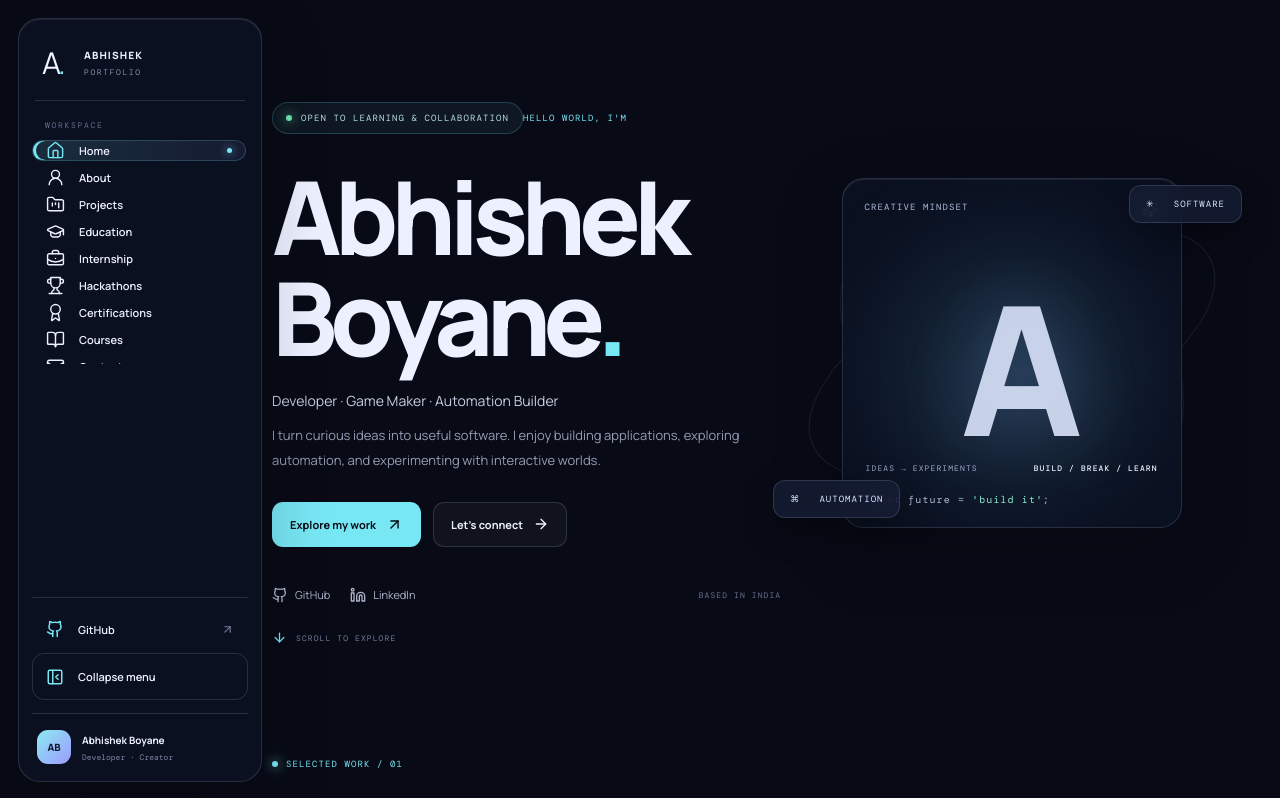
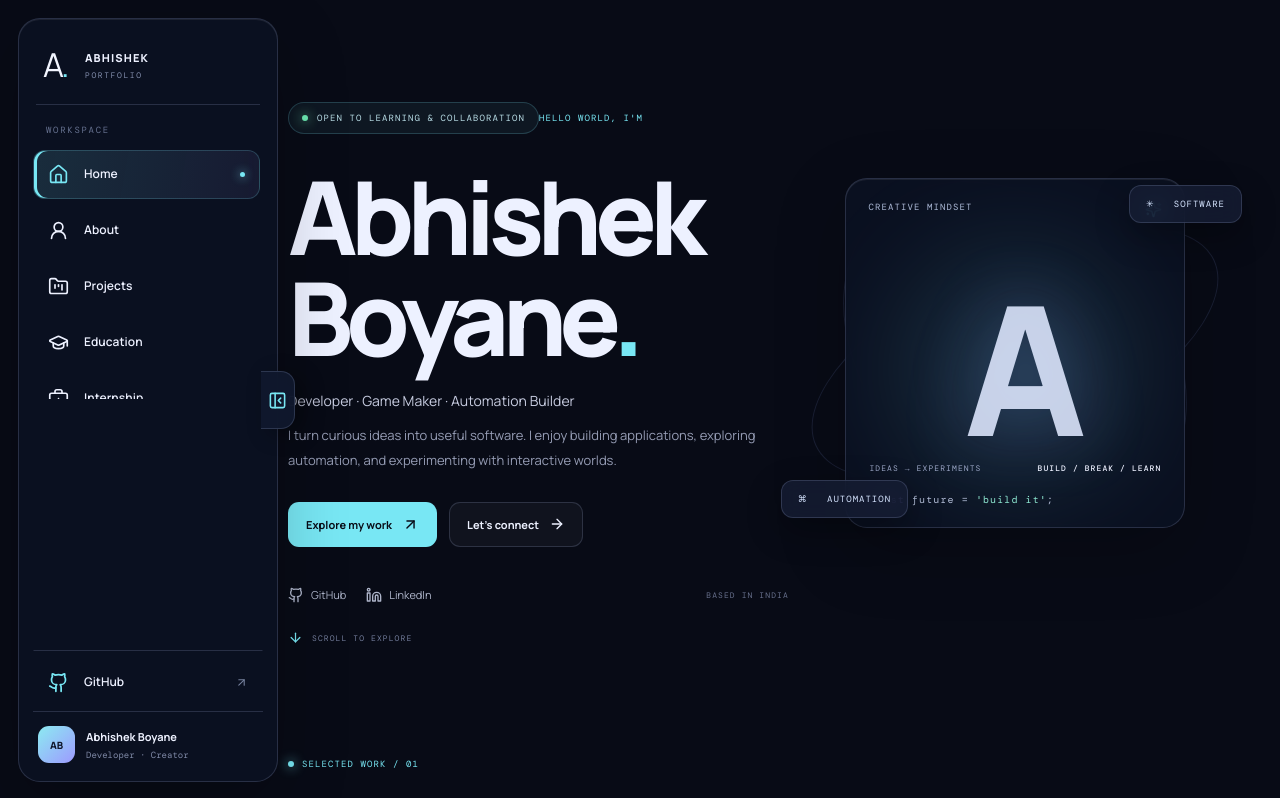
Before and after one commit to abhiopkrck/abhiopkrck, a React (Vite) app: page / in a window 1280 px wide. Shown: the top 798 px of the page. Built offline with nearby package versions, Linux system fonts and the light colour scheme.

Commit message:
Improve sidebar icon sizing and move collapse control to edge

```diff
--- a/src/components/Navbar.jsx
+++ b/src/components/Navbar.jsx
@@ -35,11 +35,10 @@ export default function Navbar() {
       <a className="sidebar-github" href={profile.github} target="_blank" rel="noreferrer" title={collapsed ? 'GitHub' : undefined}>
         <Github size={18}/><span className="sidebar-link-label">GitHub</span><ArrowUpRight className="sidebar-external" size={13}/>
       </a>
-      <button className="sidebar-toggle" type="button" onClick={() => setCollapsed(value => !value)} aria-label={collapsed ? 'Expand navigation' : 'Collapse navigation'} title={collapsed ? 'Expand navigation' : 'Collapse navigation'}>
-        {collapsed ? <PanelLeftOpen size={18}/> : <PanelLeftClose size={18}/>}
-        <span className="sidebar-link-label">{collapsed ? 'Expand menu' : 'Collapse menu'}</span>
-      </button>
       <div className="sidebar-profile"><span className="sidebar-avatar">AB</span><span className="sidebar-profile-copy"><b>Abhishek Boyane</b><small>Developer · Creator</small></span></div>
     </div>
+    <button className={`sidebar-edge-toggle ${collapsed ? 'is-collapsed' : ''}`} type="button" onClick={() => setCollapsed(value => !value)} aria-label={collapsed ? 'Show navigation labels' : 'Hide navigation labels'} title={collapsed ? 'Expand sidebar' : 'Hide sidebar'}>
+      {collapsed ? <PanelLeftOpen size={19}/> : <PanelLeftClose size={19}/>}
+    </button>
   </aside>
 }
--- a/src/styles.css
+++ b/src/styles.css
@@ -132,3 +132,49 @@ body:has(.sidebar-collapsed) .footer.container{width:min(1200px,calc(100% - 145p
 :root[data-theme="simple"] body,:root[data-theme="solarized"] body,:root[data-theme="claymorphism"] body,:root[data-theme="neumorphism"] body{background:var(--theme-bg)}
 :root[data-theme="simple"] .hero h1,:root[data-theme="solarized"] .hero h1,:root[data-theme="claymorphism"] .hero h1,:root[data-theme="neumorphism"] .hero h1{color:var(--theme-text)}
 :root[data-theme="simple"] .sidebar-link.active,:root[data-theme="solarized"] .sidebar-link.active{background:color-mix(in srgb,var(--cyan) 12%,transparent)}
+
+
+/* Navigation refinement: larger readable tabs, crisp icons, and a side-mounted hide handle. */
+.sidebar-wrap{width:260px}
+.sidebar{padding:20px 14px 15px}
+.sidebar-links{gap:7px;padding:2px 3px 8px 0}
+.sidebar-link{height:49px;min-height:49px;padding:0 14px;gap:15px;font-size:12px;letter-spacing:.05px}
+.sidebar-link>svg{width:21px;height:21px;min-width:21px;flex:0 0 21px;stroke-width:1.9}
+.sidebar-link-label{line-height:1.2}
+.sidebar-caption{font-size:9px;padding-bottom:12px}
+.sidebar-brand{min-height:56px}
+.sidebar-brand .brand-mark{font-size:33px}
+.sidebar-brand-copy{font-size:11px}
+.sidebar-github{height:48px;min-height:48px;font-size:12px;gap:15px;padding-inline:14px}
+.sidebar-github>svg:first-child{width:21px;height:21px;flex:0 0 21px}
+.sidebar-profile{padding-top:14px}
+.sidebar-avatar{width:37px;height:37px;flex-basis:37px}
+.sidebar-profile-copy b{font-size:11px}
+.sidebar-profile-copy small{font-size:9px}
+.sidebar-edge-toggle{position:absolute;right:-17px;top:50%;transform:translateY(-50%);z-index:5;width:34px;height:58px;display:grid;place-items:center;border:1px solid var(--line);border-left:0;border-radius:0 14px 14px 0;background:rgba(16,24,45,.96);color:var(--cyan);box-shadow:8px 5px 22px #0005;cursor:pointer;backdrop-filter:blur(14px);transition:background .2s,width .2s}
+.sidebar-edge-toggle:hover{background:rgba(120,231,244,.16);width:39px}
+.sidebar-edge-toggle svg{flex:0 0 auto}
+.sidebar-wrap.sidebar-collapsed{width:82px}
+.sidebar-collapsed .sidebar-link{height:49px;min-height:49px}
+.sidebar-collapsed .sidebar-edge-toggle{right:-17px}
+.sidebar-collapsed .sidebar-brand .brand-mark{font-size:32px}
+.site-shell{width:min(1120px,calc(100% - 326px));margin-left:calc(260px + max(28px, (100vw - 260px - 1120px)/2));margin-right:28px}
+.footer.container{width:min(1120px,calc(100% - 326px));margin-left:calc(260px + max(28px, (100vw - 260px - 1120px)/2));margin-right:28px}
+body:has(.sidebar-collapsed) .site-shell{width:min(1200px,calc(100% - 149px));margin-left:calc(82px + max(28px, (100vw - 82px - 1200px)/2));margin-right:28px}
+body:has(.sidebar-collapsed) .footer.container{width:min(1200px,calc(100% - 149px));margin-left:calc(82px + max(28px, (100vw - 82px - 1200px)/2));margin-right:28px}
+@media(max-width:760px){
+ .sidebar-wrap{width:70px}
+ .sidebar{padding:13px 7px 10px}
+ .sidebar-link,.sidebar-github{height:48px;min-height:48px}
+ .sidebar-link>svg,.sidebar-github>svg:first-child{width:22px;height:22px;min-width:22px;flex-basis:22px}
+ .sidebar-edge-toggle{right:-15px;width:30px;height:50px;border-radius:0 12px 12px 0}
+ .sidebar-edge-toggle:hover{width:33px}
+ .sidebar-wrap.sidebar-collapsed{width:70px}
+ .site-shell,body:has(.sidebar-collapsed) .site-shell{width:calc(100% - 100px);margin-left:90px;margin-right:10px}
+ .footer.container,body:has(.sidebar-collapsed) .footer.container{width:calc(100% - 100px);margin-left:90px;margin-right:10px}
+}
+@media(max-height:760px){
+ .sidebar-links{gap:4px}
+ .sidebar-link{height:44px;min-height:44px}
+ .sidebar-profile{margin-top:7px;padding-top:8px}
+}
```
